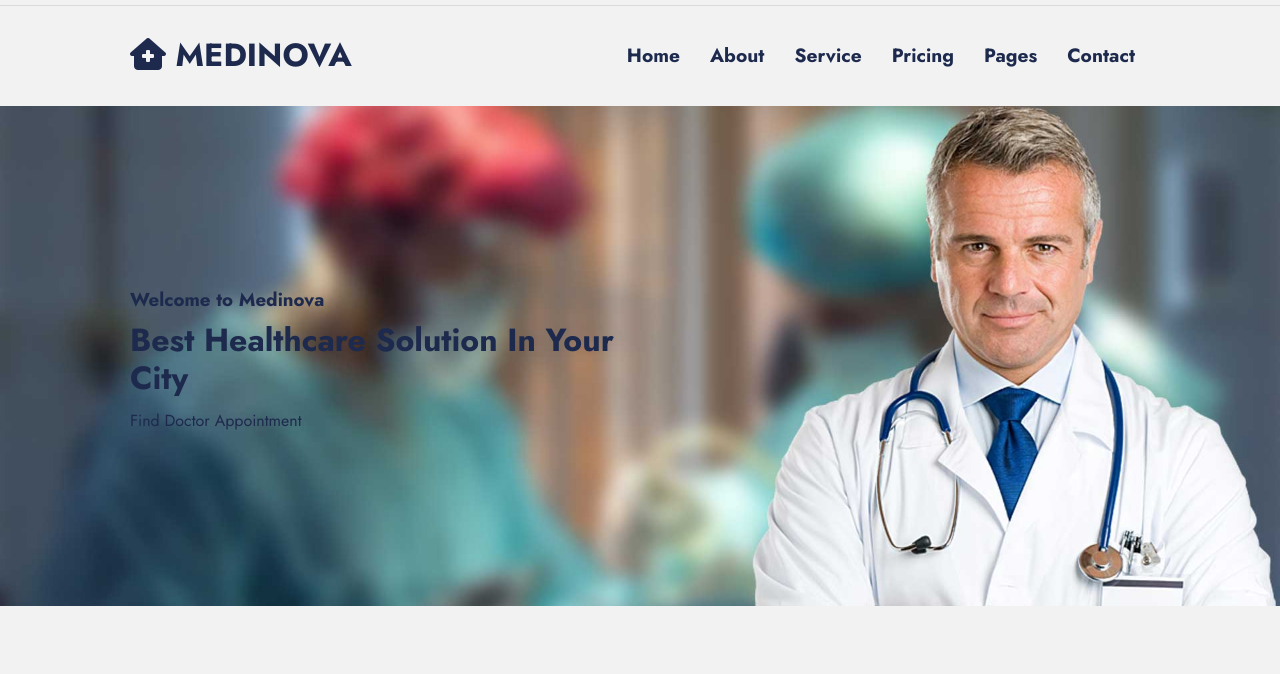
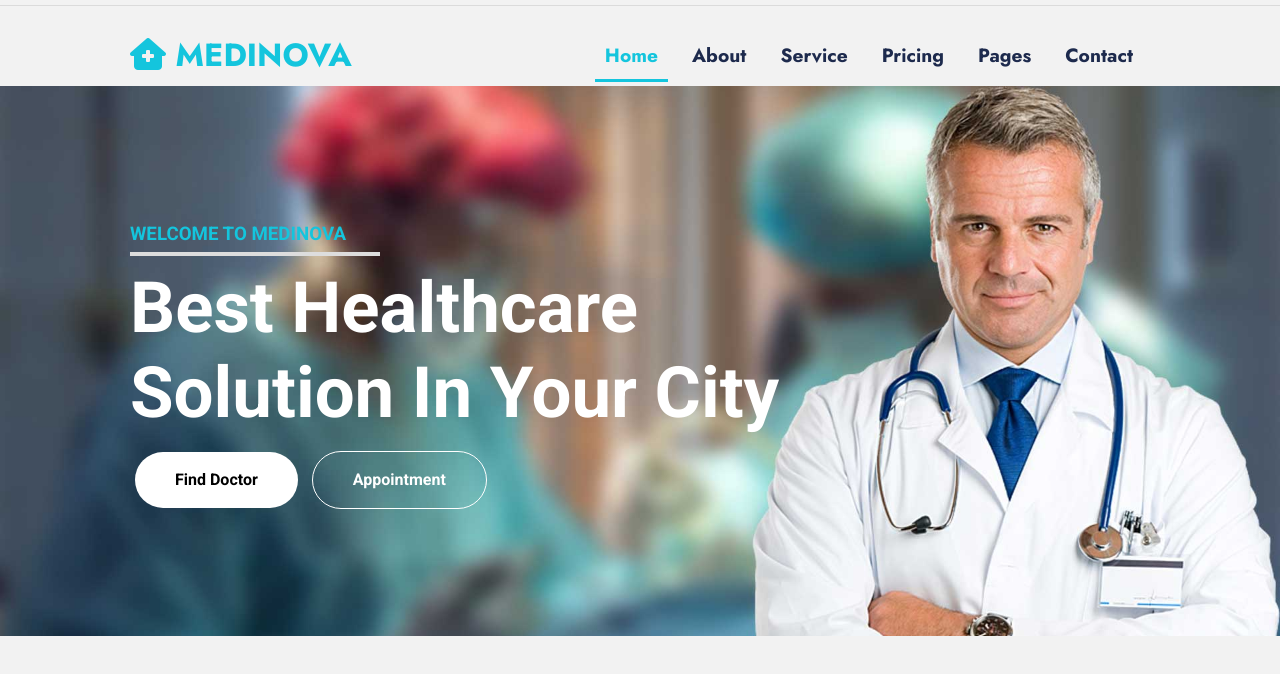
Before and after one commit to s-khodjaev/medinova, a plain HTML site: page index.html in a window 1280 px wide. Shown: the part 44-718 px from the top of the page. Drawn offline with Linux system fonts and the light colour scheme.

Commit message:
add showcase styles

```diff
--- a/css/main.css
+++ b/css/main.css
@@ -1,4 +1,6 @@
 @import url('https://fonts.googleapis.com/css2?family=Jost:ital,wght@0,100..900;1,100..900&display=swap');
+
+@import url('https://fonts.googleapis.com/css2?family=Jost:ital,wght@0,100..900;1,100..900&family=Roboto:ital,wght@0,100..900;1,100..900&display=swap');
 
 /* CSS Variables */
 
@@ -72,12 +74,13 @@ img {
 /* Navbar */
 
 .navbar {
-  height: 100px;
+  height: 80px;
   padding: 20px;
 }
 
 .navbar h1 {
   text-transform: uppercase;
+  color: var(--primary-color);
 }
 
 .navbar ul {
@@ -87,9 +90,16 @@ img {
 
 .navbar a {
   padding: 10px;
-  margin: 0 5px;
+  margin: 0 7px;
   font-size: 1.2rem;
   font-weight: 700;
+}
+
+.navbar a:hover,
+.navbar a.active {
+  color: var(--primary-color);
+  border-bottom: 3px solid var(--primary-color);
+  transition: all 0.2s ease-in;
 }
 
 .navbar .flex {
@@ -99,6 +109,26 @@ img {
 /* Showcase */
 
 .showcase {
-  height: 500px;
+  font-family: 'Roboto', sans-serif;
+  height: 550px;
   background: url('../img/hero.jpg') no-repeat center top/cover;
+  color: #fff;
 }
+
+.showcase .grid {
+  grid-template-columns: 3fr 1fr;
+}
+
+.showcase-text h3 {
+  color: var(--primary-color);
+  text-transform: uppercase;
+  border-bottom: 4px solid #ddd;
+  width: 250px;
+  line-height: 1.8;
+}
+
+.showcase-text h1 {
+  font-size: calc(1.625rem + 3.5vw);
+  font-weight: 700;
+  line-height: 1.2;
+}
--- a/css/utilities.css
+++ b/css/utilities.css
@@ -5,6 +5,26 @@
   margin: 0 auto;
   padding: 0 40px;
   overflow: auto;
+}
+
+/* Buttons */
+
+.btn {
+  display: inline-block;
+  background-color: #fff;
+  color: #000;
+  font-weight: bold;
+  border-radius: 50px;
+  padding: 15px 40px;
+  margin: 5px;
+  border: none;
+  cursor: pointer;
+}
+
+.btn-outline {
+  background-color: transparent;
+  border: 1px solid #fff;
+  color: #fff;
 }
 
 /* Flex & Grid */
--- a/index.html
+++ b/index.html
@@ -38,7 +38,7 @@
         <h1 class="logo"><i class="fas fa-house-medical"></i> Medinova</h1>
         <nav>
           <ul>
-            <li><a href="index.html">Home</a></li>
+            <li><a class="active" href="index.html">Home</a></li>
             <li><a href="about.html">About</a></li>
             <li><a href="service.html">Service</a></li>
             <li><a href="pricing.html">Pricing</a></li>
@@ -58,7 +58,6 @@
           <a href="#" class="btn btn-light">Find Doctor</a>
           <a href="#" class="btn btn-outline">Appointment</a>
         </div>
-        <div></div>
       </div>
     </div>
   </body>
```
